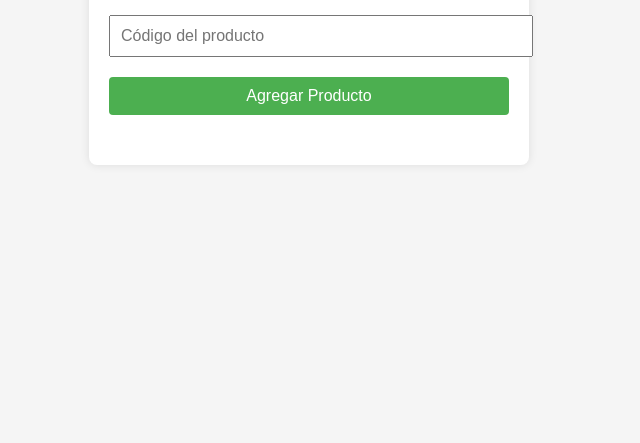
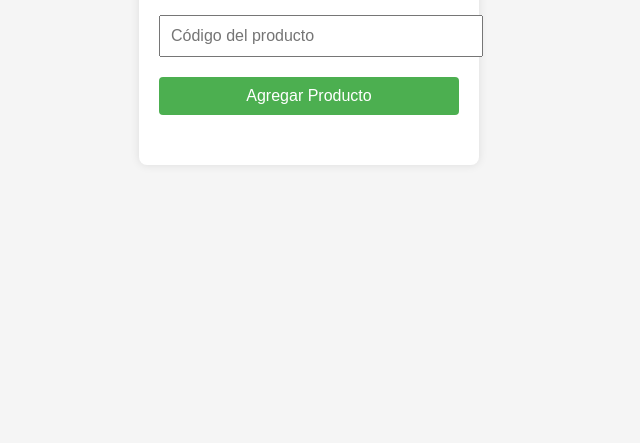
Before and after one commit to Bomner10/Store, a plain HTML site: page index.html in a window 1280 px wide. Shown: the part 357-800 px from the top of the page, without its empty margins (331-971 px from the left). Drawn offline with Linux system fonts and the light colour scheme.

Commit message:
Update styles.css

```diff
--- a/styles.css
+++ b/styles.css
@@ -16,8 +16,7 @@ body {
     padding: 20px;
     border-radius: 8px;
     box-shadow: 0 0 10px rgba(0, 0, 0, 0.1);
-    width: 90%;
-    max-width: 400px;
+    width: 300px;
     text-align: center;
 }
 
```
